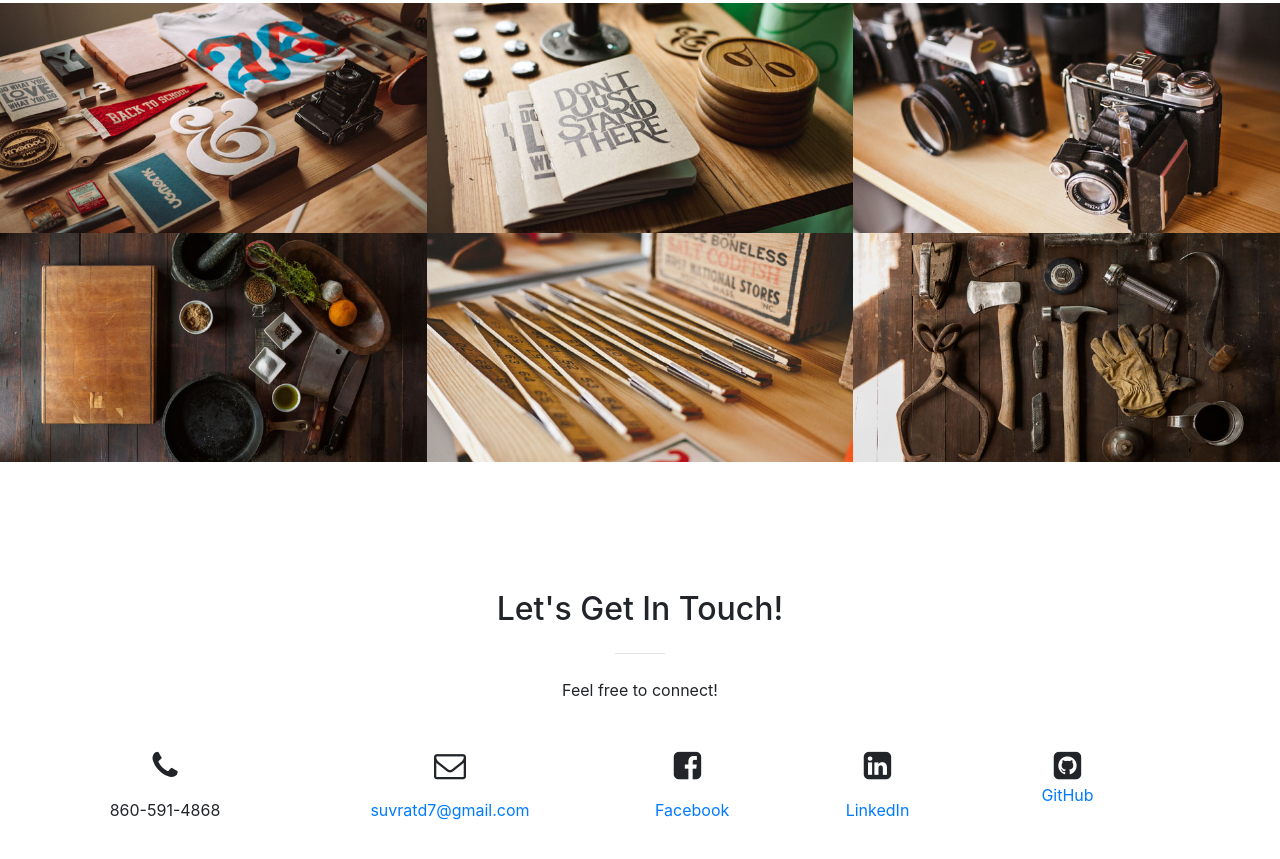
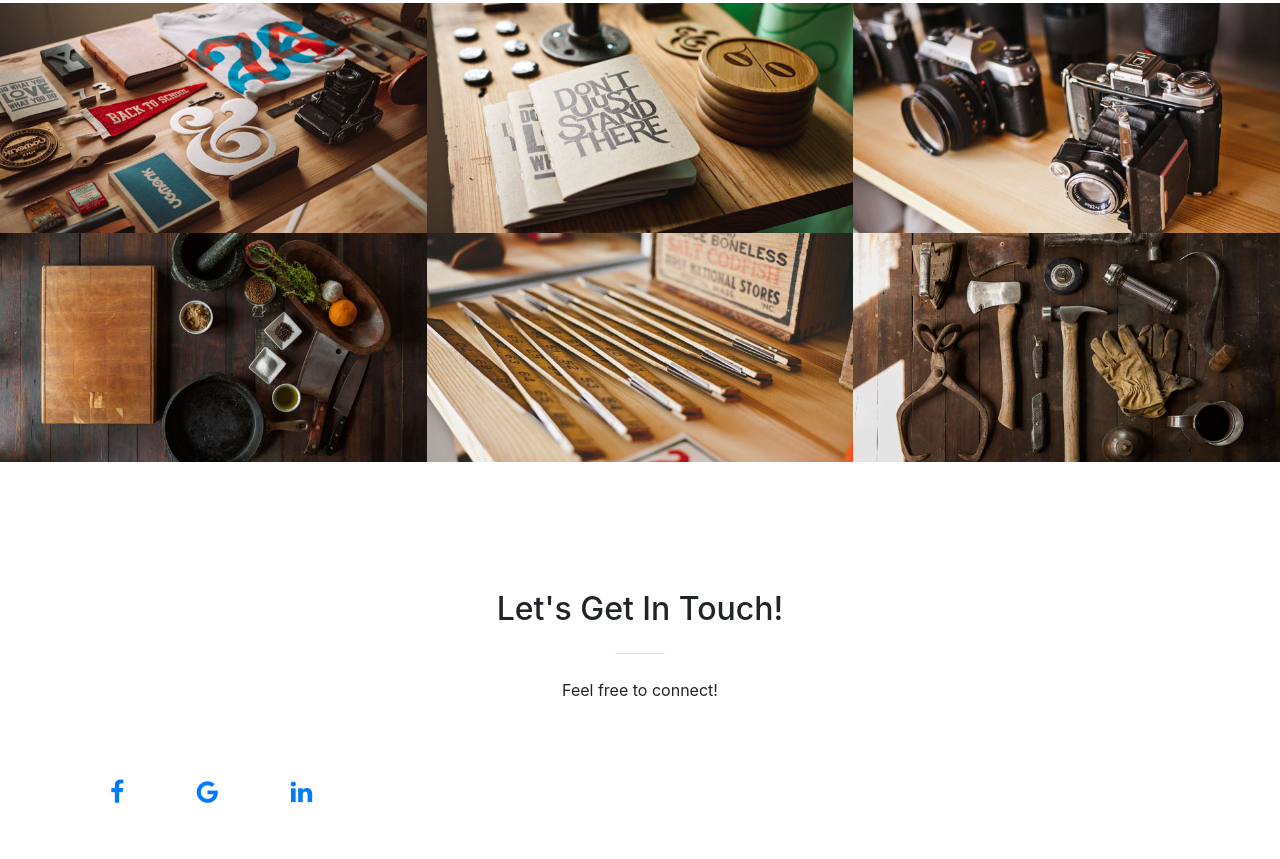
Before and after one commit to suvrat12/PersonalWebsite, a website with bundled scripts: page index.html in a window 1280 px wide. Shown: the part 2243-3102 px from the top of the page. Built offline with nearby package versions, Linux system fonts and the light colour scheme.

Commit message:
Water Marks

```diff
--- a/index.html
+++ b/index.html
@@ -335,7 +335,8 @@
     </section>
 
     <section id="contact">
-      <div class="container">
+
+<!--       <div class="container">
         <div class="row">
           <div class="col-lg-8 mx-auto text-center">
             <h2 class="section-heading">Let's Get In Touch!</h2>
@@ -373,6 +374,29 @@
             </p>
 		  </div>
         </div>
+      </div> -->
+
+
+      <div class="container">
+        <div class="row">
+          <div class="col-lg-8 mx-auto text-center">
+            <h2 class="section-heading">Let's Get In Touch!</h2>
+            <hr class="my-4">
+            <p class="mb-5">Feel free to connect!</p>
+          </div>
+        </div>
+        <div class="row">
+         <ul class="text-center list-inline list-icons">
+			<li class="list-inline-item">
+				<a target="_blank" href="https://www.facebook.com/suvrat.dharmadhikari" class="fa fa-facebook" style="font-size: 25px;padding: 20px;"></a>
+			</li>
+			<li class="list-inline-item">
+				<a target="_blank" href="https://www.facebook.com/suvrat.dharmadhikari" class="fa fa-google" style="font-size: 25px;padding: 20px;"></a>
+			</li>
+			<li class="list-inline-item">
+				<a target="_blank" href="https://www.facebook.com/suvrat.dharmadhikari" class="fa fa-linkedin" style="font-size: 25px;padding: 20px;"></a>
+			</li>
+        </div>
       </div>
     </section>
 
```
